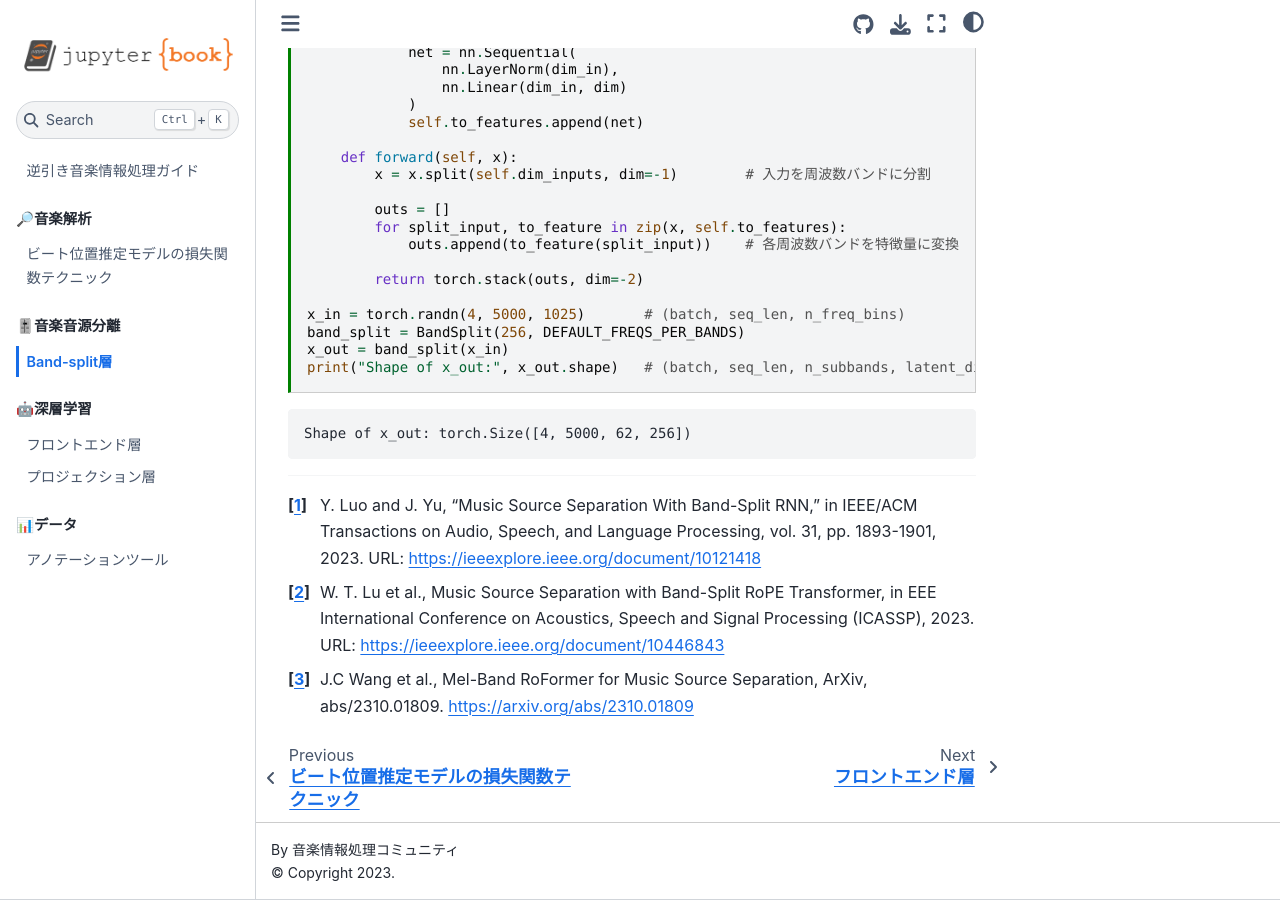
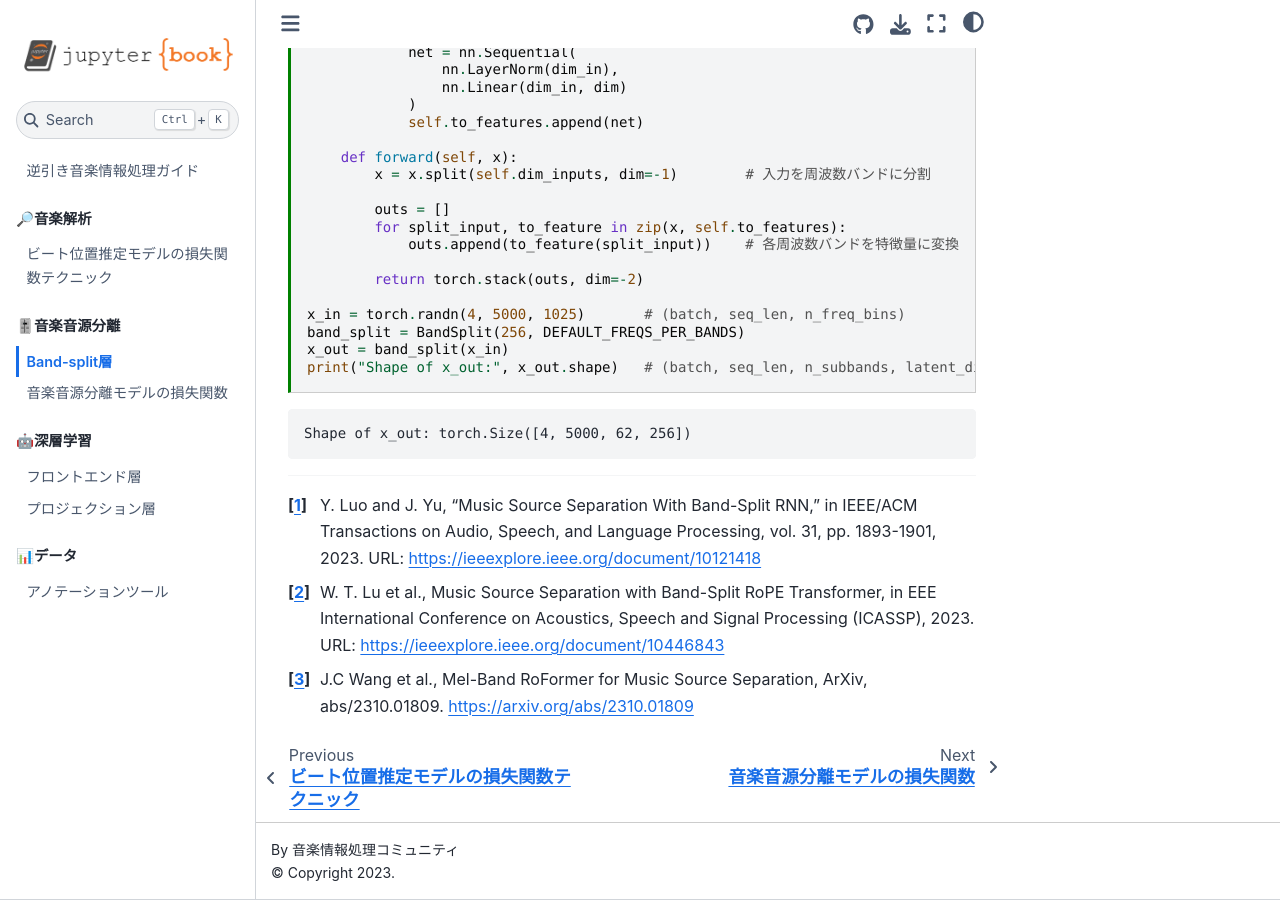
Before and after one commit to ja-MIC/Japanese-MIR-Book, a Jupyter Book: the page built from book/music_source_separation/band_split.ipynb, in a window 1280 px wide and 900 px high, scrolled down 1029 px. Built offline with Jupyter Book 1.0.4 settings and Sphinx 7.4.7 and the Sphinx Book theme 1.1.4, drawn with Linux system fonts in a browser that asks for light colours; pages that are not in the unit, such as notebooks, are missing from menus; some of the changed lines change nothing that is shown.

Commit message:
「音楽音源分離モデルの損失関数」ページを追加

```diff
--- a/book/_config.yml
+++ b/book/_config.yml
@@ -1,7 +1,7 @@
 # Book settings
 # Learn more at https://jupyterbook.org/customize/config.html
 
-title: My sample book
+title: 逆引き音楽情報処理ガイド
 author: 音楽情報処理コミュニティ
 logo: logo.png
 
--- a/book/_toc.yml
+++ b/book/_toc.yml
@@ -26,6 +26,8 @@ parts:
       #- file: music_source_separation/mask_or_generate
       - file: music_source_separation/eval_metrics
       - file: music_source_separation/band_split
+      - file: music_source_separation/loss_functions
+      #- file: music_source_separation/sam-audio-juege
       #- file: music_source_separation/beyond_4_sources
   - caption: '🤖深層学習'
     chapters:
```
Also changed, not shown: book/music_source_separation/loss_functions.ipynb (added).
